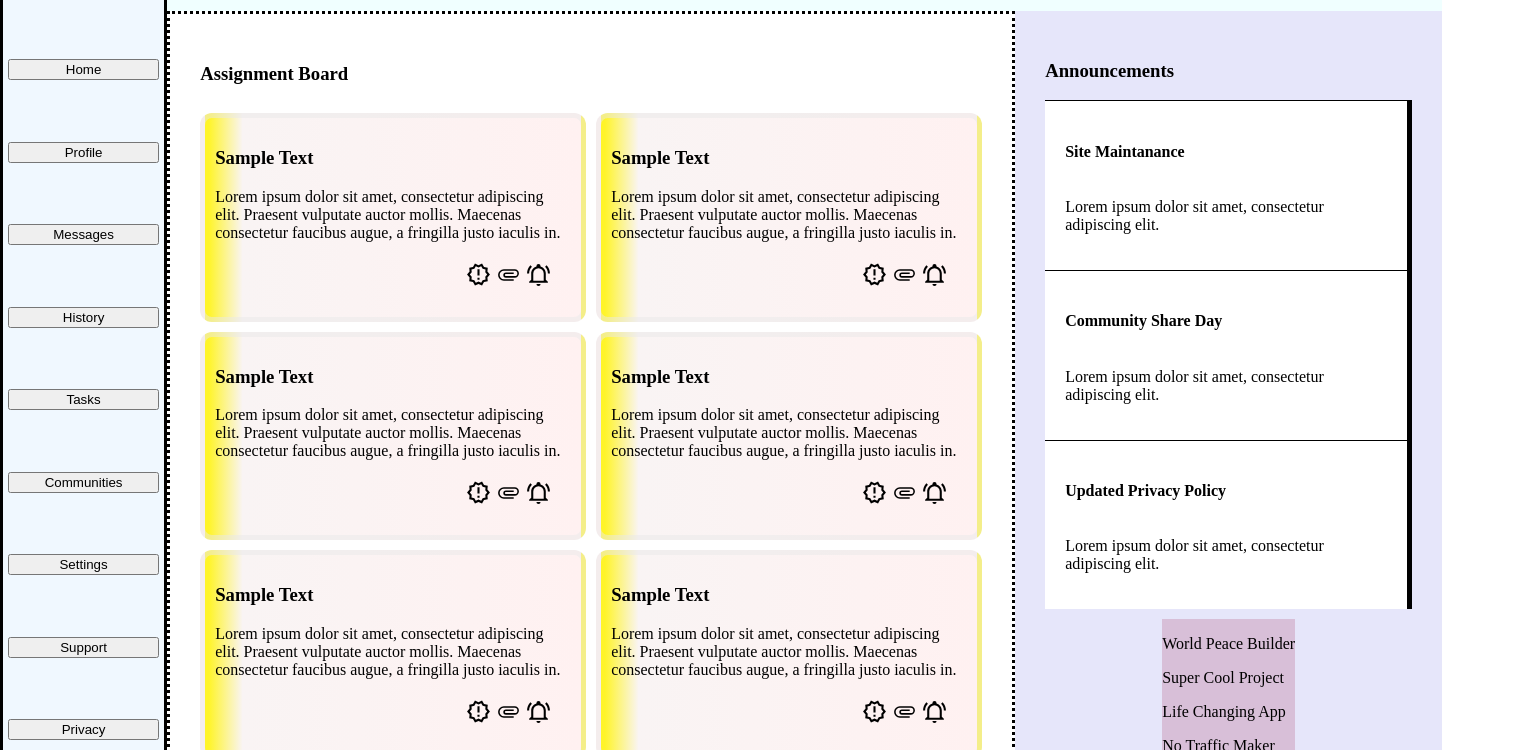
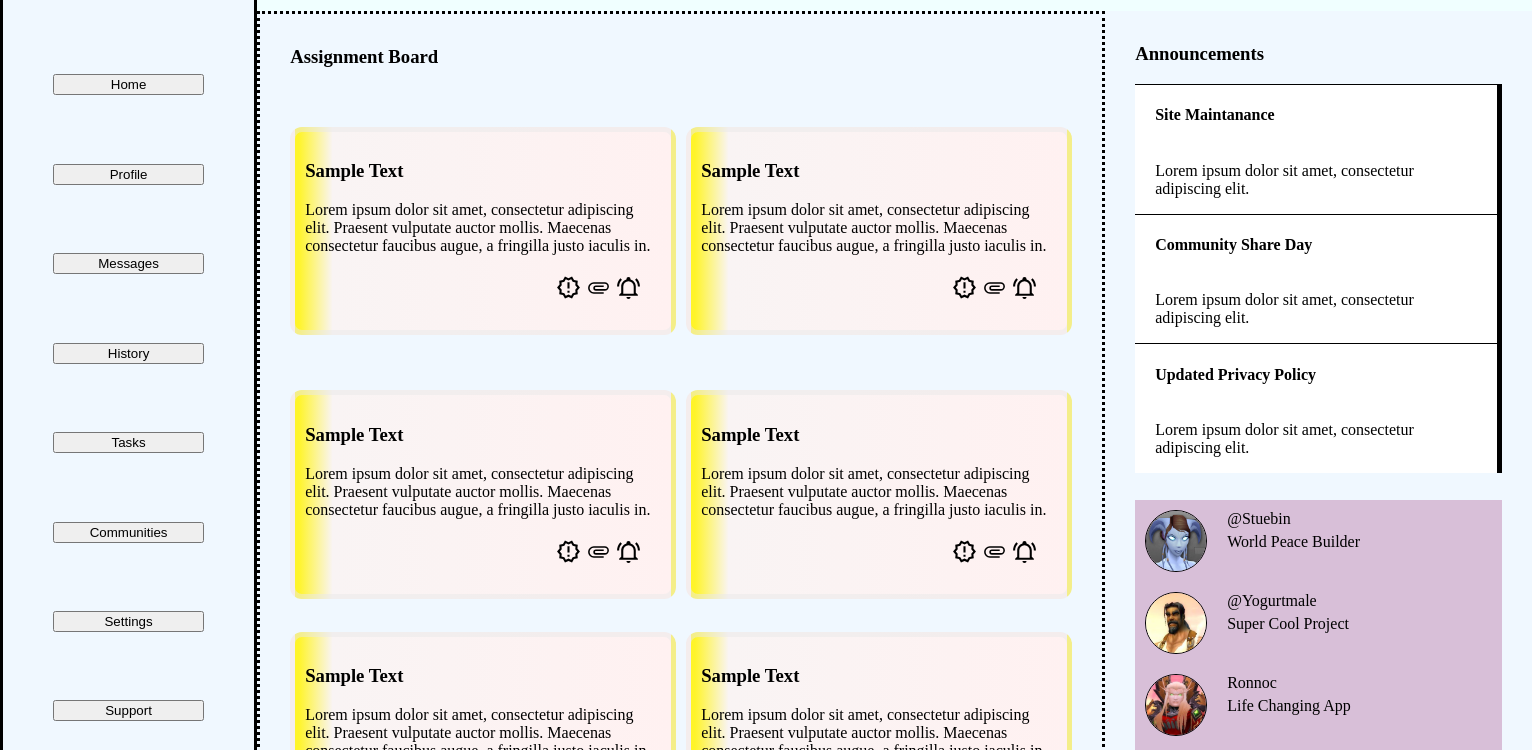
Before and after one commit to DomenicGTH/Admin-Dashboard, a plain HTML site: page index.html in a window 1280 px wide. Shown: the part 121-871 px from the top of the page, 1532 px wide, since content can reach past the window. Drawn offline with Linux system fonts and the light colour scheme.

Commit message:
styled announcements

```diff
--- a/index.html
+++ b/index.html
@@ -149,7 +149,7 @@
           </div>
           <div class="rightcont">
             <div id="announcements">
-              <h3>Announcements</h3>
+              <div class="announce">Announcements</div>
               <div class="annoucementbox">
                 <h4>Site Maintanance</h4>
                 <p>Lorem ipsum dolor sit amet, consectetur adipiscing elit.</p>
@@ -165,10 +165,34 @@
               </div>
             </div>
             <div id="trending">
-              <p>World Peace Builder</p>
-              <p>Super Cool Project</p>
-              <p>Life Changing App</p>
-              <p>No Traffic Maker</p>
+              <div class="person">
+                <img class="pfp" src="./img/draenai.png" alt="" />
+                <div class="personcontent">
+                  <h5>@Stuebin</h5>
+                  <p class="typeof">World Peace Builder</p>
+                </div>
+              </div>
+              <div class="person">
+                <img class="pfp" src="./img/humanwow.png" alt="" />
+                <div class="personcontent">
+                  <h5>@Yogurtmale</h5>
+                  <p class="typeof">Super Cool Project</p>
+                </div>
+              </div>
+              <div class="person">
+                <img class="pfp" src="./img/bloodelf.png" alt="" />
+                <div class="personcontent">
+                  <h5>Ronnoc</h5>
+                  <p class="typeof">Life Changing App</p>
+                </div>
+              </div>
+              <div class="person">
+                <img class="pfp" src="./img/visage.png" alt="" />
+                <div class="personcontent">
+                  <h5>Decker</h5>
+                  <p class="typeof">No Traffic Maker</p>
+                </div>
+              </div>
             </div>
           </div>
         </div>
--- a/style.css
+++ b/style.css
@@ -13,28 +13,30 @@ html,body {
 #sidebar {
     background-color: aliceblue;
     border-style: solid;
-    padding: 5px;
+    padding: 10px 50px;
     display: flex;
     flex-direction: column;
-    height: 884px;
+    height: 100%;
     justify-content: space-around;
 }
 
 #header {
     background-color: azure;
     width: 1235px;
-    padding: 20px
+    height: 20%;
+    padding: 20px;
 }
 
 #assignments {
     border-style: dotted;
-    padding: 30px;
+    padding: 5px 30px 30px;
     display: grid;
     align-items: center;
     grid-template-columns: repeat(2, 386px);
-    grid-template-rows: 1fr 1fr 1fr;
+    grid-template-rows: 75px 1fr 1fr;
     gap: 10px;
-    height: 700px;
+    height: 100%;
+    background-color: aliceblue;
 }
 
 .icons {
@@ -73,13 +75,13 @@ html,body {
 }
 
 .rightcont {
-    display: flex;
-    flex-flow: column;
-    padding: 30px;
-    background-color: lavender;
+    display: grid;
+    padding: 5px 30px 30px;
+    background-color: aliceblue;
     align-items: center;
     justify-content: space-around;
     gap: 10px;
+    height: 100%;
 }
 
 .announcements {
@@ -103,5 +105,56 @@ h3 {
     flex-flow: column;
     border-top: 1px solid black;
     border-right: 5px solid black;
-    padding: 20px;
+    padding: 0px 20px;
+    align-items: self-start;
 }
+
+.announce {
+    display: block;
+    font-size: 1.17em;
+    margin-block-start: 1em;
+    margin-block-end: 1em;
+    margin-inline-start: 0px;
+    margin-inline-end: 0px;
+    font-weight: bold;
+}
+
+h5 {
+    margin: 0;
+	padding: 0;
+	border: 0;
+	font-size: 100%;
+	font: inherit;
+	vertical-align: baseline;
+}
+
+.typeof {
+    margin: 0;
+	padding: 0;
+	border: 0;
+	font-size: 100%;
+	font: inherit;
+	vertical-align: baseline;
+}
+
+.pfp {
+    width: 60px;
+    height: 60px;
+    border-radius: 50%;
+    border: 1px solid black;
+
+}
+
+.person {
+    display: flex;
+    padding: 10px;
+
+}
+
+.personcontent {
+    display: flex;
+    flex-flow: column;
+    padding-left: 20px;
+    gap: 5px;
+    align-items: flex-start;
+}
```
Also changed, not shown: img/bloodelf.png (added), img/draenai.png (added), img/humanwow.png (added), img/visage.png (added).
